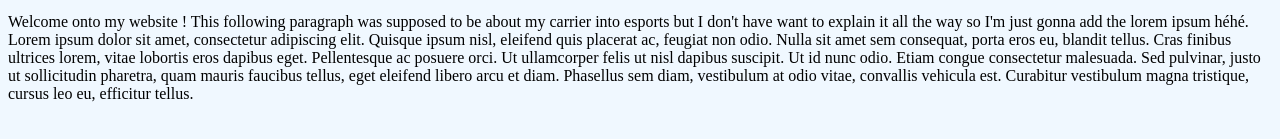
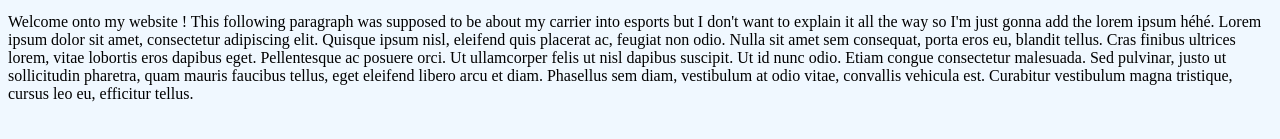
Before and after one commit to MAESTROOOOO/epita_lab_1, a plain HTML site: page Lab2/index.html in a window 1280 px wide. Shown: the part 549-688 px from the top of the page. Drawn offline with Linux system fonts and the light colour scheme; a web font is replaced by a local one.

Commit message:
adrien <3

```diff
--- a/Lab2/index.html
+++ b/Lab2/index.html
@@ -27,7 +27,7 @@
             </figure>
         </div>
 
-        <p id="first">Welcome onto my website ! This following paragraph was supposed to be about my carrier into esports but I don't have want to explain it all the way so I'm just gonna add the lorem ipsum héhé. Lorem ipsum dolor sit amet, consectetur adipiscing elit. Quisque ipsum nisl, eleifend quis placerat ac, feugiat non odio. Nulla sit amet sem consequat, porta eros eu, blandit tellus. Cras finibus ultrices lorem, vitae lobortis eros dapibus eget. Pellentesque ac posuere orci. Ut ullamcorper felis ut nisl dapibus suscipit. Ut id nunc odio. Etiam congue consectetur malesuada. Sed pulvinar, justo ut sollicitudin pharetra, quam mauris faucibus tellus, eget eleifend libero arcu et diam. Phasellus sem diam, vestibulum at odio vitae, convallis vehicula est. Curabitur vestibulum magna tristique, cursus leo eu, efficitur tellus. </p>
+        <p id="first">Welcome onto my website ! This following paragraph was supposed to be about my carrier into esports but I don't want to explain it all the way so I'm just gonna add the lorem ipsum héhé. Lorem ipsum dolor sit amet, consectetur adipiscing elit. Quisque ipsum nisl, eleifend quis placerat ac, feugiat non odio. Nulla sit amet sem consequat, porta eros eu, blandit tellus. Cras finibus ultrices lorem, vitae lobortis eros dapibus eget. Pellentesque ac posuere orci. Ut ullamcorper felis ut nisl dapibus suscipit. Ut id nunc odio. Etiam congue consectetur malesuada. Sed pulvinar, justo ut sollicitudin pharetra, quam mauris faucibus tellus, eget eleifend libero arcu et diam. Phasellus sem diam, vestibulum at odio vitae, convallis vehicula est. Curabitur vestibulum magna tristique, cursus leo eu, efficitur tellus. </p>
 
     </body>
 </html>
```
